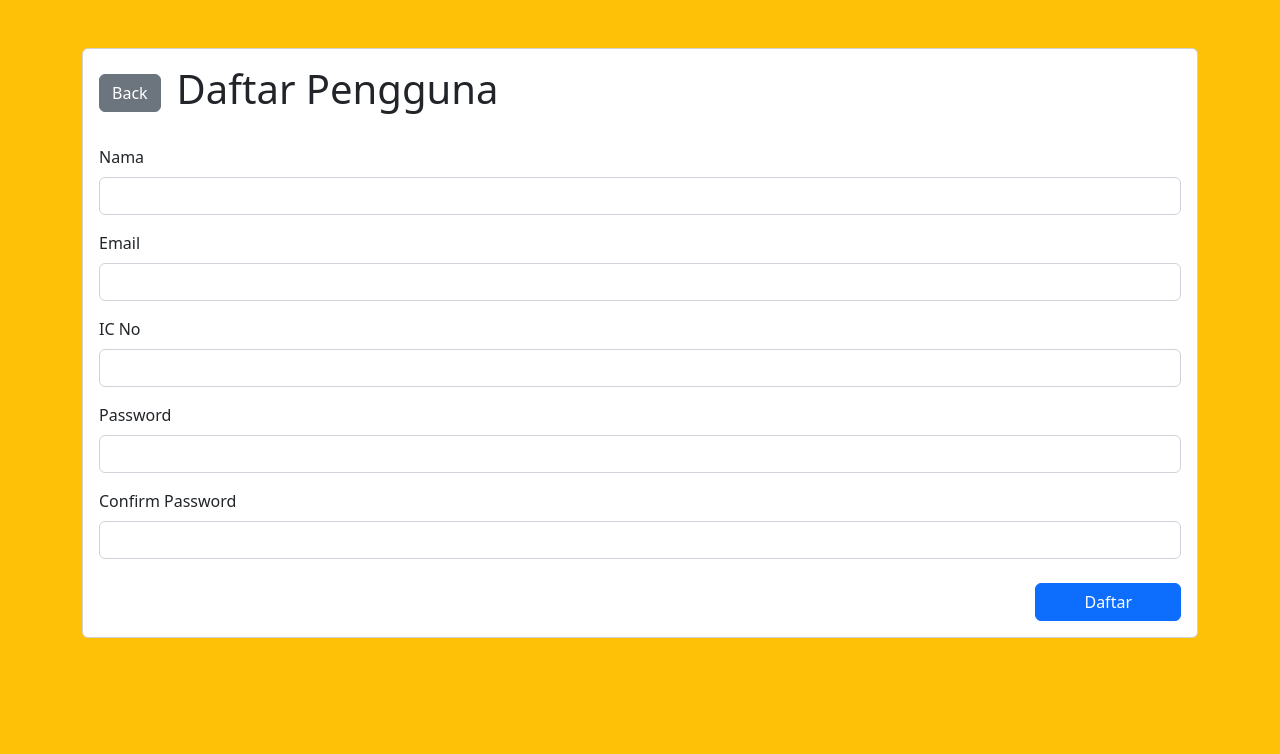
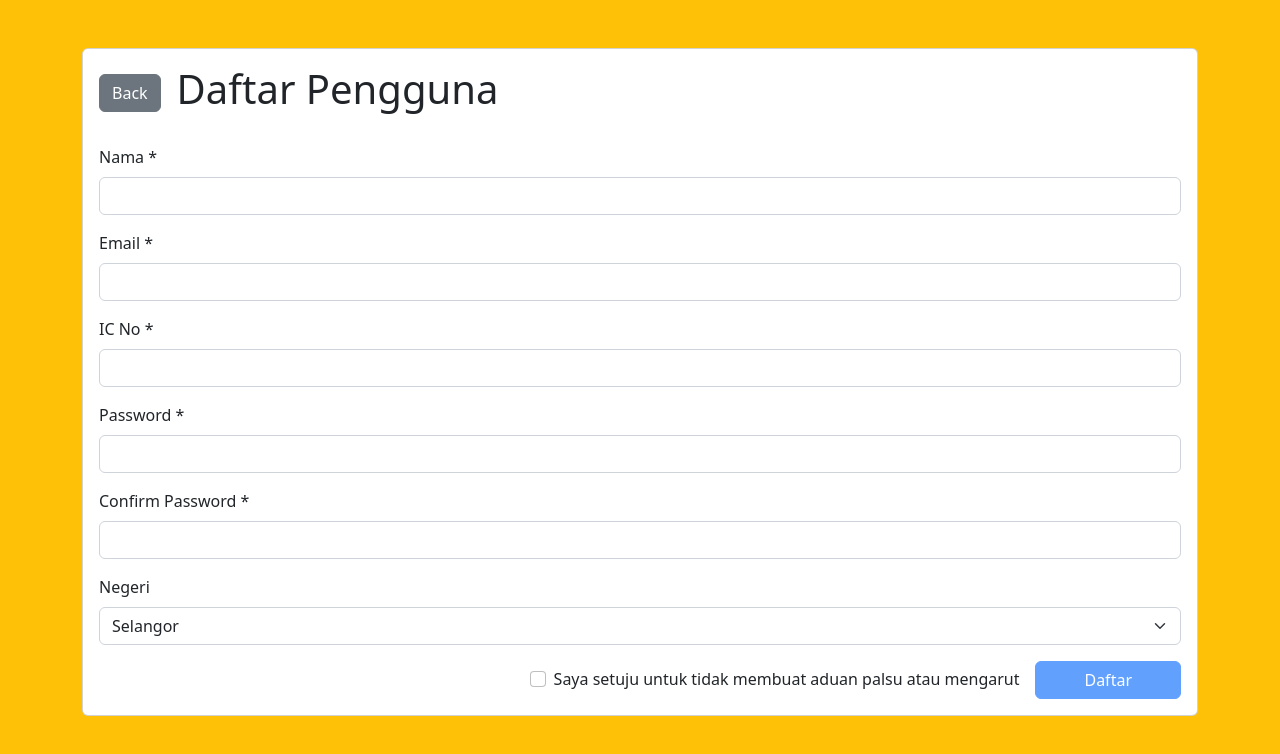
Before and after one commit to msafwanzarif/mock_aduan_frontend, a Vue app: page /registerpage in a window 1280 px wide. Shown: the top 754 px of the page. Built offline with nearby package versions, Linux system fonts and the light colour scheme.

Commit message:
contoh borang

```diff
--- a/src/views/HomeView.vue
+++ b/src/views/HomeView.vue
@@ -21,6 +21,7 @@
 
 <script>
 import axios from "axios"
+import Swal from "sweetalert2";
 
 export default {
   data(){
@@ -56,10 +57,19 @@ export default {
       .catch(function (error) {
        // Display backend error message
        if (error.response && error.response.data && error.response.data.message) {
-          alert(`${error.response.data.message}`);
+          Swal.fire({
+            icon: "error",
+            title: "Error",
+            text: "Log Masuk tidak berjaya. Username atau Password tidak tepat",
+          });
+          // alert(`${error.response.data.message}`);
         } else {
+          Swal.fire({
+            icon: "error",
+            title: "Error",
+            text: "Log Masuk tidak berjaya. Username atau Password tidak tepat",
+          });
           // General fallback error
-          alert("Failed to login. Please try again.");
         }
       })
 
--- a/src/views/RegisterPage.vue
+++ b/src/views/RegisterPage.vue
@@ -3,20 +3,30 @@
     <div class="h-100 d-flex flex-column align-items-center py-5">
       <div class="card w-100 w-md-25">
         <div class="card-body">
-          <h1 class="m-0 mb-3"><button class="btn btn-secondary me-3" @click="$router.back()">Back</button>Daftar
-            Pengguna</h1>
-          <label class="form-label mt-3">Nama</label>
-          <input v-model="nama" type="text" class="form-control">
-          <label class="form-label mt-3">Email</label>
-          <input v-model="email" type="text" class="form-control">
-          <label class="form-label mt-3">IC No</label>
-          <input v-model="icno" type="text" class="form-control">
-          <label class="form-label mt-3">Password</label>
-          <input v-model="password" type="password" class="form-control">
-          <label class="form-label mt-3">Confirm Password</label>
-          <input v-model="confirm_password" type="password" class="form-control">
-          <div class="mt-4 float-end">
-            <button @click="daftar" class="btn btn-primary px-5">Daftar</button>
+          <h1 class="m-0 mb-3"><button class="btn btn-secondary me-3" @click="$router.back()">Back</button>Daftar Pengguna</h1>
+          <label class="form-label mt-3">Nama *</label>
+          <input id="nameInput" v-model="nama" type="text" class="form-control">
+          <label class="form-label mt-3">Email *</label>
+          <input id="emailInput" v-model="email" type="text" class="form-control">
+          <label class="form-label mt-3">IC No *</label>
+          <input id="icInput" v-model="icno" type="text" class="form-control">
+          <label class="form-label mt-3">Password *</label>
+          <input id="passInput" v-model="password" type="password" class="form-control">
+          <label class="form-label mt-3">Confirm Password *</label>
+          <input id="confirmPassInput" v-model="confirm_password" type="password" class="form-control">
+          <label class="form-label mt-3">Negeri</label>
+          <select name="selectNegeri" id="negeriSelect" class="form-select">
+           <option value="SGR">Selangor</option>
+           <option value="PNG">Penang</option>
+          </select>
+          <div class="d-flex align-items-center justify-content-end mt-3">
+            <div class="form-check me-3">
+              <input class="form-check-input" type="checkbox" value="" id="checkSetuju" v-model="checked">
+              <label class="form-check-label" for="checkSetuju">
+                Saya setuju untuk tidak membuat aduan palsu atau mengarut
+              </label>
+            </div>
+              <button @click="daftar" class="btn btn-primary px-5" :disabled="!checked">Daftar</button>
           </div>
         </div>
       </div>
@@ -26,6 +36,7 @@
 
 <script>
 import axios from "axios"
+import Swal from "sweetalert2";
 export default {
   data() {
     return {
@@ -34,6 +45,7 @@ export default {
       "email": "",
       "password": "",
       "confirm_password": "",
+      checked:false
     }
   },
   methods: {
@@ -51,12 +63,22 @@ export default {
       })
         .then((response) => {
           if (response.status == 201) {
-            alert("Berjaya")
-            this.$router.push({ name: "home" })
+              Swal.fire({
+              icon: "success",
+              title: "Success",
+              text: "Akaun anda telah didaftarkan",
+            }).then(() => {
+              // Redirect to dashboard after successful submission
+              this.$router.push({ name: "home" })
+            });
           }
         })
         .catch((error) => {
-          alert(error.message)
+          Swal.fire({
+            icon: "error",
+            title: "Error",
+            text: "Pendaftaran tidak berjaya. Sila cuba lagi",
+          });
         })
     }
   }
```
